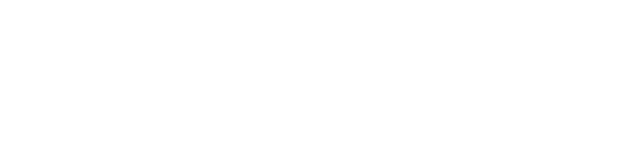
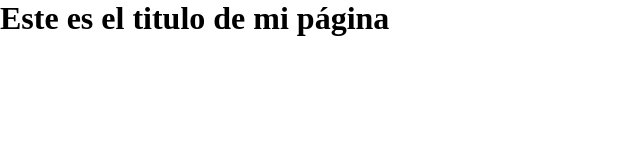
Before and after one commit to angelesTecnica7/prueba3git, a plain HTML site: page index.html in a window 1280 px wide. Shown: the whole page, without its empty margins (0-640 px from the left). Drawn offline with Linux system fonts and the light colour scheme.

Commit message:
Agregue titulo al index.html

```diff
--- a/index.html
+++ b/index.html
@@ -7,6 +7,6 @@
     <title>Document</title>
 </head>
 <body>
-
+    <h1>Este es el titulo de mi página</h1>
 </body>
 </html>
```
